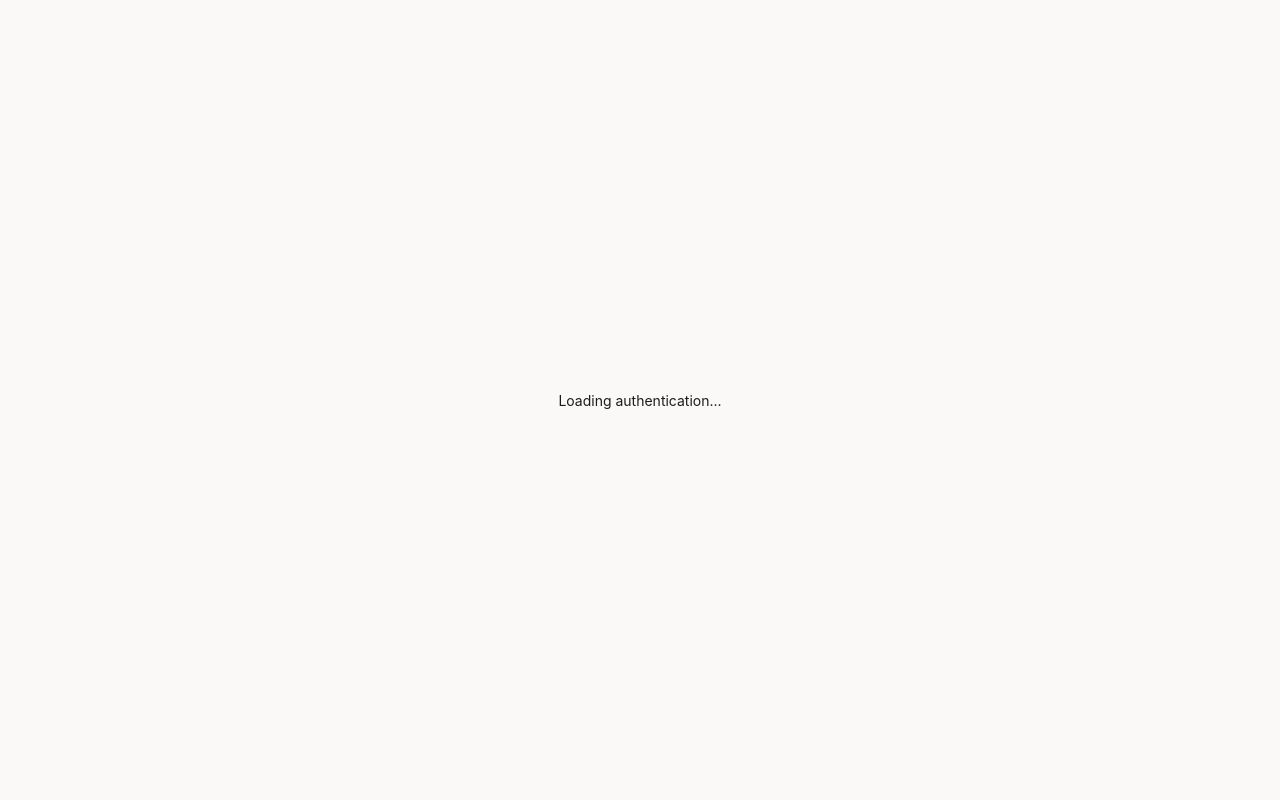
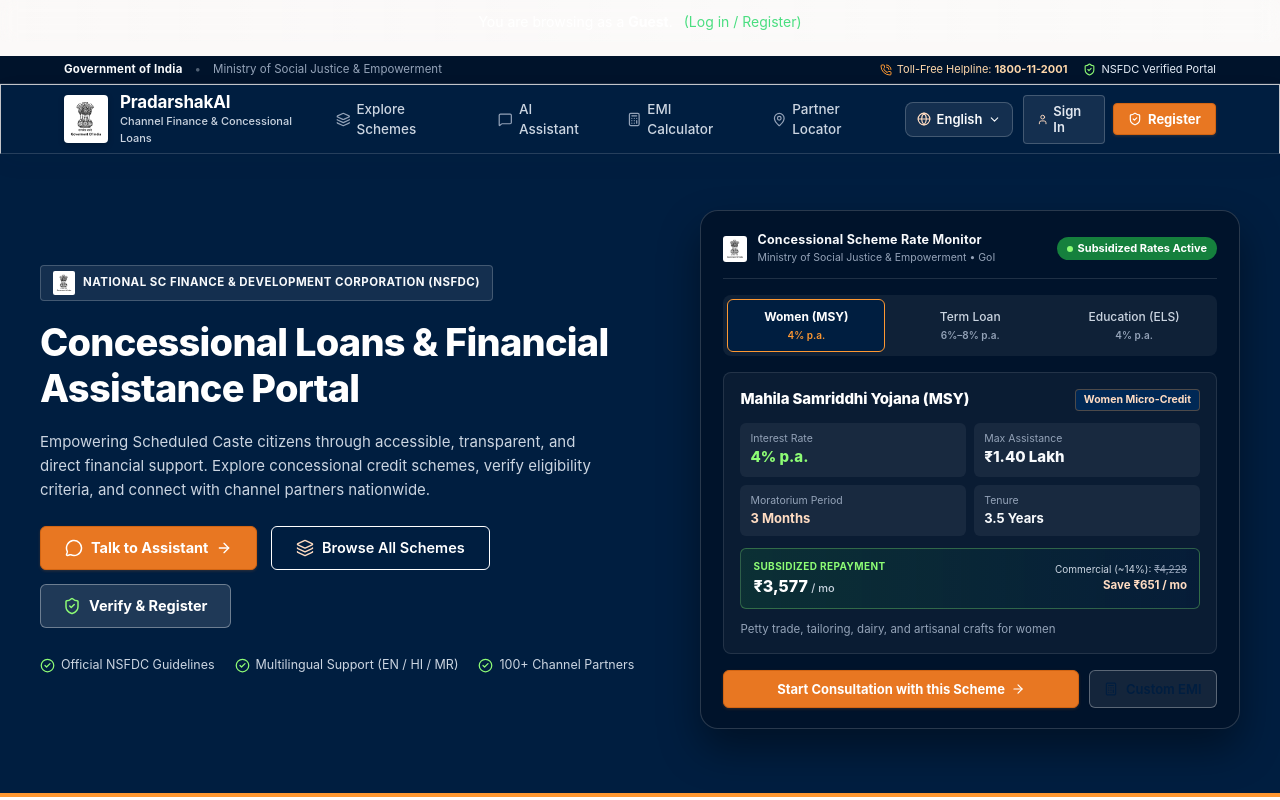
Before and after one commit to Dhruvansh-Shah/Pradasak-AI, a Next.js app in the folder frontend/: page / in a window 1280 px wide. Before the commit this address had no page. Shown: the top 800 px of the page. Built offline with nearby package versions, Linux system fonts and the light colour scheme.

Commit message:
Removed the compulsory registration

```diff
--- a/frontend/app/layout.tsx
+++ b/frontend/app/layout.tsx
@@ -1,7 +1,7 @@
 import type { Metadata } from 'next';
 import './globals.css';
 import { LanguageProvider } from '@/context/LanguageContext';
-import AuthGuard from '@/components/AuthGuard';
+import GuestBanner from '@/components/GuestBanner';
 
 export const metadata: Metadata = {
   title: 'NSFDC Channel Finance — Scheme Finder',
@@ -13,9 +13,8 @@
     <html lang="en">
       <body className="min-h-screen" suppressHydrationWarning>
         <LanguageProvider>
-          <AuthGuard>
-            {children}
-          </AuthGuard>
+          <GuestBanner />
+          {children}
         </LanguageProvider>
       </body>
     </html>
--- /dev/null
+++ b/frontend/components/GuestBanner.tsx
@@ -0,0 +1,18 @@
+import React from 'react';
+
+export default function GuestBanner() {
+  return (
+    <div style={{
+      background: 'linear-gradient(90deg, rgba(255,255,255,0.1), rgba(255,255,255,0.2))',
+      color: '#fff',
+      padding: '0.75rem 1rem',
+      textAlign: 'center',
+      marginBottom: '1rem',
+      borderRadius: '0.5rem',
+      backdropFilter: 'blur(8px)'
+    }}>
+      <span>You are browsing as a <strong>Guest</strong>. </span>
+      <a href="/auth" style={{ color: '#4ade80', marginLeft: '0.5rem' }}>(Log in / Register)</a>
+    </div>
+  );
+}
```
Also changed, not shown: 1 other file (tests, documents, lock files or other folders).
